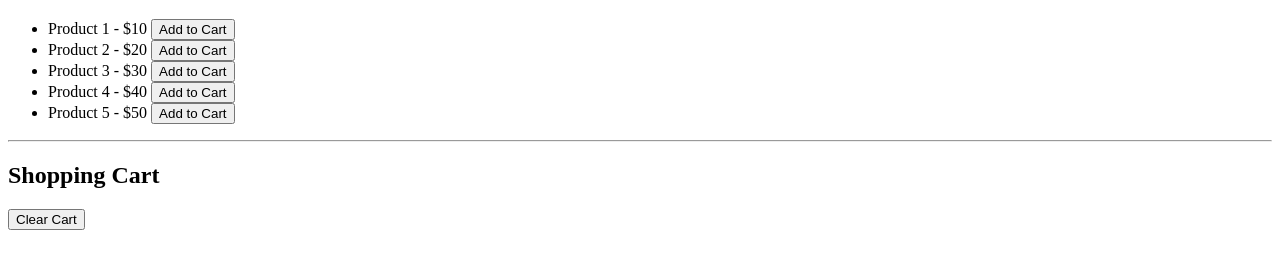
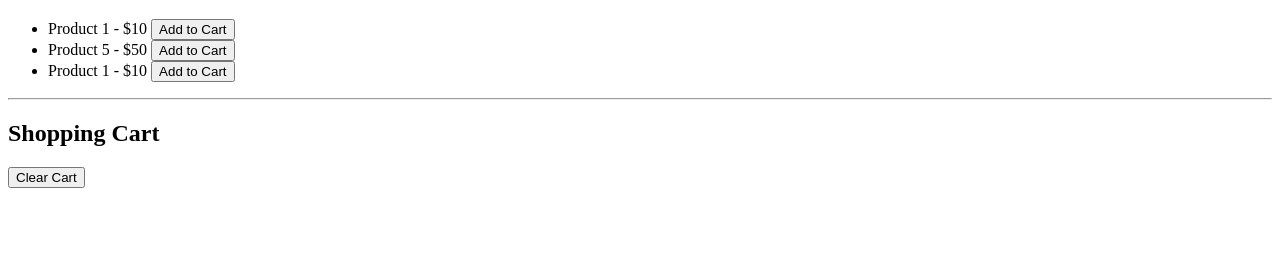
Before and after one commit to acciojob/shopping-cart-sessions-anitha-anii, a website: page main.html in a window 1280 px wide. Shown: the part 61-330 px from the top of the page. Drawn offline with Linux system fonts and the light colour scheme.

Commit message:
created a submission

```diff
--- a/script.js
+++ b/script.js
@@ -1,13 +1,32 @@
 // This is the boilerplate code given for you
 // You can modify this code
 // Product data
+// const products = [
+//   { id: 1, name: "Product 1", price: 10 },
+//   { id: 2, name: "Product 2", price: 20 },
+//   { id: 3, name: "Product 3", price: 30 },
+//   { id: 4, name: "Product 4", price: 40 },
+//   { id: 5, name: "Product 5", price: 50 },
+// ];
+
 const products = [
-  { id: 1, name: "Product 1", price: 10 },
-  { id: 2, name: "Product 2", price: 20 },
-  { id: 3, name: "Product 3", price: 30 },
-  { id: 4, name: "Product 4", price: 40 },
-  { id: 5, name: "Product 5", price: 50 },
+  {
+    "id": 1,
+    "name": "Product 1",
+    "price": 10
+  },
+  {
+    "id": 5,
+    "name": "Product 5",
+    "price": 50
+  },
+  {
+    "id": 1,
+    "name": "Product 1",
+    "price": 10
+  }
 ];
+
 
 // DOM elements
 const productList = document.getElementById("product-list");
@@ -37,15 +56,12 @@ function renderCart() {
 
 // Add item to cart
 function addToCart(productId) {
-  const product = products.find((p) => p.id === productId);
+ const product = products.find((p) => p.id === productId);
   if (product) {
     const cart = JSON.parse(sessionStorage.getItem("cart")) || [];
-    const existingItem = cart.find((item) => item.id === productId);
-    if (!existingItem) {
-      cart.push(product);
-      sessionStorage.setItem("cart", JSON.stringify(cart));
-      renderCart();
-    }
+    cart.push(product); // Allow duplicates by always pushing the product
+    sessionStorage.setItem("cart", JSON.stringify(cart));
+    renderCart();
   }
 }
 
--- a/styles.css
+++ b/styles.css
@@ -1,2 +1 @@
 /*  your css code here. If applicable */
-[{"id":1,"name":"Product 1","price":10},{"id":5,"name":"Product 5","price":50},{"id":1,"name":"Product 1","price":10}]
```
